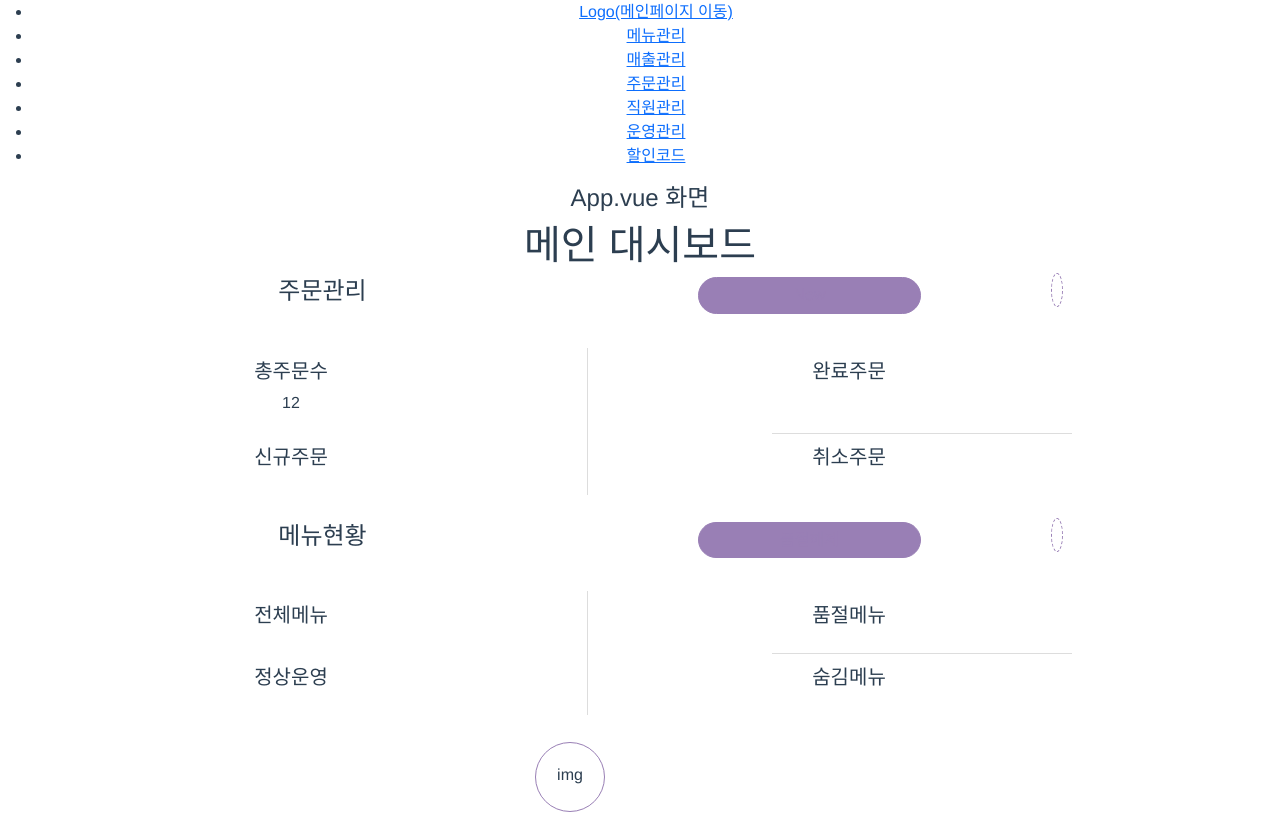
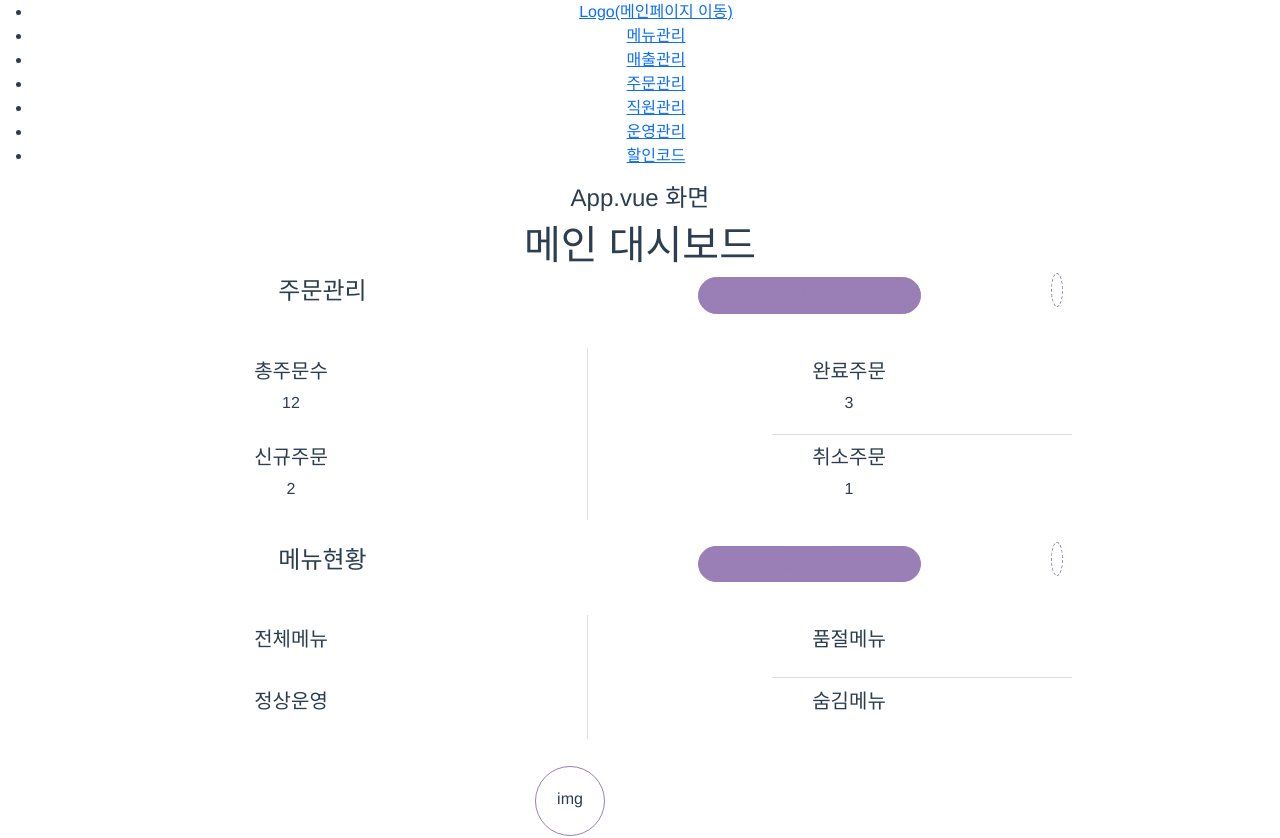
Before and after one commit to jgsjss/ding, a Vue app: page /main in a window 1280 px wide. Shown: the top 838 px of the page. Built offline with nearby package versions, Linux system fonts and the light colour scheme; some icons are missing.

Commit message:
12.23 16:51
일부 수정 및 적용사항 커밋

```diff
--- a/src/components/OrderManage.vue
+++ b/src/components/OrderManage.vue
@@ -12,15 +12,15 @@
       </div>
       <div class="order_box">
         <h5>완료주문</h5>
-        <div>{{comNum}}</div>
+        <div>{{ $store.state.completedNum }}</div>
       </div>
       <div class="order_box">
         <h5>신규주문</h5>
-        <div>{{newOrder}}</div>
+        <div>{{ $store.state.newOrderNum }}</div>
       </div>
       <div class="order_box">
         <h5>취소주문</h5>
-        <div>{{cancelOrder}}</div>
+        <div>{{ $store.state.cancelOrder }}</div>
       </div>
     </div>
   </div>
@@ -28,23 +28,14 @@
 </template>
 
 <script>
-import orderData from '../assets/orderData';
 export default {
-  props:{
-    orderData : Object,
-    completedNum : Number,
-    newOrder : Number,
-    cancelOrder : Number,
-  },
+
   data(){
     return{
-      comNum : this.completedNum,
     }
   },
   watch:{
-    completedNum(){
-      this.comNum = this.completedNum
-    }
+
   },
   methods:{
 
@@ -54,9 +45,7 @@ export default {
   },
 
 }
-
 </script>
-
 <style>
 .container {
   width:100%;
--- a/src/router/index.js
+++ b/src/router/index.js
@@ -8,9 +8,7 @@ import DiscountCode from '../view/DiscountCode.vue'
 import SalesManagement from '../view/SalesManagement.vue'
 
 
-
 const routes = [
-
   {
     path: '/main',
     component: Main
--- a/src/view/Main.vue
+++ b/src/view/Main.vue
@@ -12,9 +12,6 @@
 
   <!-- 로그인 정보 컴포넌트 -->
   <MyInfo />
-
-
-
 
 </template>
 <script>
```
